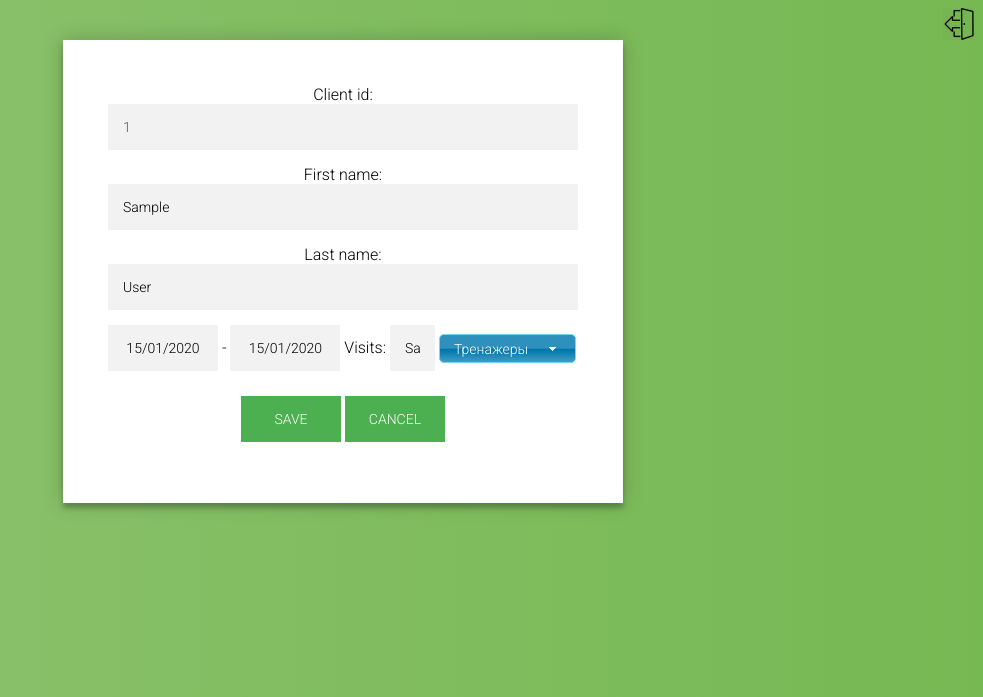
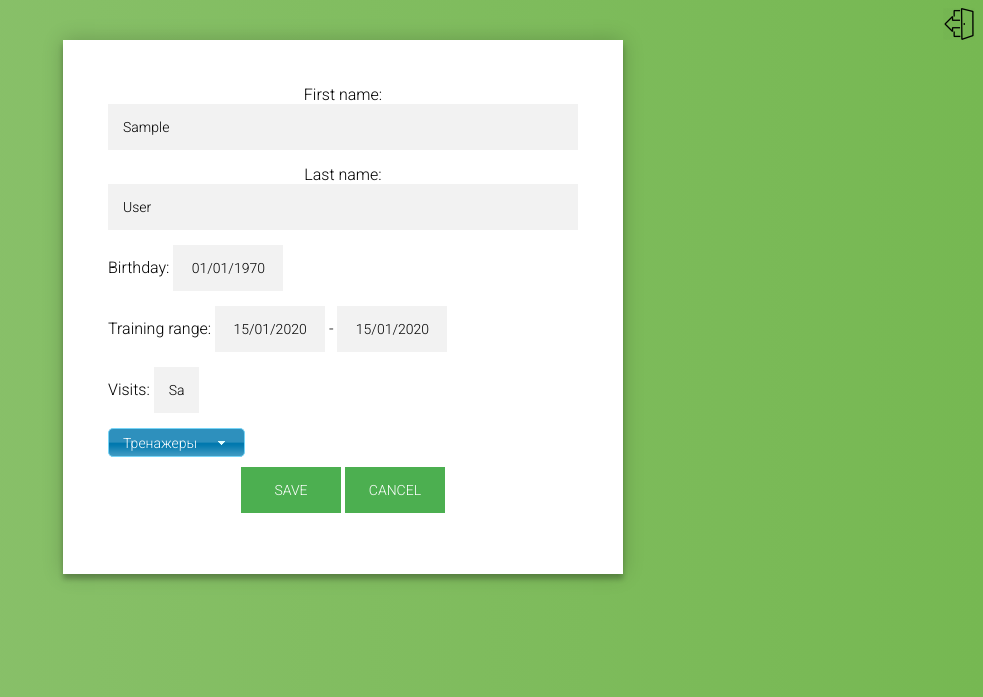
Before and after one commit to chemersasha/rosichi, a PHP site: page /editclient.php?id=1 in a window 1280 px wide. Shown: the top 697 px of the page, without its empty margins (297-1280 px from the left). Run offline with PHP 8.4, Linux system fonts and the light colour scheme; the visitor is signed in with stand-in values (Sample User, id 1); tables that the repository leaves empty or names only in its code hold one stand-in row (values such as "Sample post").

Commit message:
Birthday field has been added

```diff
--- a/adminroom.php
+++ b/adminroom.php
@@ -32,7 +32,7 @@ if(!isset($_SESSION['valid'])) {
     function removeClient(clientId, name) {
       $("#removeClientDialog").dialog({
         open: function() {
-          $('#removeClientDialog').html('<p><b>Client id:</b> '+clientId+'</p><p><b>Name:</b> '+name+'</p><p>Are you sure?</p>');
+          $('#removeClientDialog').html('<p><b>Name:</b> '+name+'</p><p>Are you sure?</p>');
         },
         buttons: {
           "Yes": function() {
@@ -62,7 +62,6 @@ if(!isset($_SESSION['valid'])) {
   <br/>
   <table class="table-fill">
     <thead><tr>
-      <th style="width:90px;">Client id</th>
       <th>Name</th>
       <th style="width:32px;"></th>
       <th style="width:32px;"></th>
@@ -72,7 +71,6 @@ if(!isset($_SESSION['valid'])) {
     <?php
       while ($client = mysqli_fetch_assoc($clients)) {
         echo '<tr>';
-        echo '<td onclick="location.href=\'viewclient.php?id='.$client['id'].'\'; return false;">'.$client['id'].'</td>';
         echo '<td onclick="location.href=\'viewclient.php?id='.$client['id'].'\'; return false;">'.$client['firstname'].' '.$client['lastname'].'</td>';
         echo '<td onclick="location.href=\'viewclient.php?id='.$client['id'].'\'; return false;" class="text-center">'.$client['visits'].'</td>';
         echo '<td><a class="editclient" href="editclient.php?id='.$client['id'].'"><img src="css/img/edit.png"/></a></td>';
--- a/css/addclient.css
+++ b/css/addclient.css
@@ -1,3 +1,7 @@
+.ui-widget {
+  font-family: "Roboto", sans-serif;
+  font-size: 14px;
+}
 .form-content {
   width: 560px;
 }
--- a/css/editclient.css
+++ b/css/editclient.css
@@ -1,8 +1,3 @@
 .form button {
   margin-top: 10px;
 }
-
-.ui-widget {
-  font-family: "Roboto", sans-serif;
-  font-size: 14px;
-}
--- a/editclient.php
+++ b/editclient.php
@@ -1,5 +1,6 @@
 <?php header('Content-type: text/html; charset=utf-8');
 require_once('DBManager.php');
+require_once('src/dateconverter.php');
 
 session_start();
 if(!isset($_SESSION['valid'])) {
@@ -12,13 +13,23 @@ if(!isset($_SESSION['valid'])) {
     $newclientid = $_POST['clientid'];
     $newfirstname = $_POST['firstname'];
     $newlastname = $_POST['lastname'];
-    $newdatefrom = date("Y-m-d", strtotime($_POST['datefrom']));
-    $newdateto = date("Y-m-d", strtotime($_POST['dateto']));
+    $newbirthday = '';
+    if($_POST['birthday'] != '') {
+      $newbirthday = clientDateToServerDate($_POST['birthday']);
+    }
+    $newdatefrom = '';
+    if($_POST['datefrom'] != '') {
+      $newdatefrom = clientDateToServerDate($_POST['datefrom']);
+    }
+    $newdateto = '';
+    if($_POST['dateto'] != '') {
+      $newdateto = clientDateToServerDate($_POST['dateto']);
+    }
     $newvisits = $_POST['visits'];
     $newsection = $_POST['section'];
 
     $DBManager->runQuery(
-      "UPDATE clients SET firstname='$newfirstname', lastname='$newlastname', datefrom='$newdatefrom', dateto='$newdateto', visits='$newvisits', section='$newsection' WHERE id=$newclientid;"
+      "UPDATE clients SET firstname='$newfirstname', lastname='$newlastname', birthday='$newbirthday', datefrom='$newdatefrom', dateto='$newdateto', visits='$newvisits', section='$newsection' WHERE id=$newclientid;"
     );
     header("Location: viewclient.php?id=".$_POST['clientid']);
     exit();
@@ -27,24 +38,35 @@ if(!isset($_SESSION['valid'])) {
   $client = mysqli_fetch_array($DBManager->runQuery("SELECT * FROM clients WHERE id='".$clientid."'"));
   $DBManager->closeConnection();
 
+  $convertedBirthday = '';
+  if (!isEmptyDate($client['birthday'])) {
+    $convertedBirthday = date("d/m/Y", strtotime($client['birthday']));
+  }
+  $convertedDateFrom = '';
+  if (!isEmptyDate($client['datefrom'])) {
     $convertedDateFrom = date("d/m/Y", strtotime($client['datefrom']));
+  }
+  $convertedDateTo = '';
+  if (!isEmptyDate($client['dateto'])) {
     $convertedDateTo = date("d/m/Y", strtotime($client['dateto']));
+  }
 ?>
 <html lang = "en">
 <head>
   <title>Edit client</title>
   <link rel="stylesheet" href="css/common.css">
   <link rel="stylesheet" href="css/form.css">
+  <link rel="stylesheet" href="jquery/jquery-ui.min.css">
   <link rel="stylesheet" href="css/addclient.css">
-  <link rel="stylesheet" href="jquery/jquery-ui.min.css">
   <link rel="stylesheet" href="css/editclient.css">
 
   <script src="jquery/external/jquery/jquery.js"></script>
   <script src="jquery/jquery-ui.min.js"></script>
   <script>
     $(function() {
-      $("#datefrom").datepicker();
-      $("#dateto").datepicker();
+      $("#datefrom").datepicker({dateFormat: 'dd/mm/yy'});
+      $("#dateto").datepicker({dateFormat: 'dd/mm/yy'});
+      $("#birthday").datepicker({changeYear:true, yearRange:"1920:+nn", dateFormat:'dd/mm/yy'});
 
       var section = $("#section");
       section.selectmenu({
@@ -66,8 +88,8 @@ if(!isset($_SESSION['valid'])) {
   <div class="form-content">
     <div class="form">
       <form role="form" action="<?php echo htmlspecialchars($_SERVER['PHP_SELF']);?>" method="post">
-        <div>Client id:</div>
-        <input value="<?php echo $client['id']?>" type="text" disabled>
+        <!-- <div>Client id:</div>
+        <input value="<?php echo $client['id']?>" type="text" disabled> -->
         <input type="hidden" name="clientid" value="<?php echo $client['id']?>">
 
         <div>First name:</div>
@@ -77,15 +99,24 @@ if(!isset($_SESSION['valid'])) {
         <input value="<?php echo $client['lastname']?>" type="text" name="lastname" placeholder="last name" required></br>
 
         <div style="text-align:left;">
+            Birthday:
+            <input value="<?php echo $convertedBirthday?>" class="date" type="text" name="birthday" id="birthday">
+        </div>
+        <div style="text-align:left;">
+            Training range:
             <input value="<?php echo $convertedDateFrom?>" class="date" type="text" name="datefrom" id="datefrom"> -
             <input value="<?php echo $convertedDateTo?>" class="date" type="text" name="dateto" id="dateto">
+        </div>
+        <div style="text-align:left;">
           Visits:
           <input value="<?php echo $client['visits']?>" style="width:45px;text-align:center;" type="text" name="visits">
+        </div>
+        <div style="text-align:left;">
           <select name="section" id="section">
               <option value="Нет">Нет</option>
               <option value="Бокс">Бокс</option>
               <option value="Тренажеры">Тренажеры</option>
-            </select>
+          </select></br>
         </div>
 
         <button type="submit" name="Save">Save</button>
--- /dev/null
+++ b/src/dateconverter.php
@@ -0,0 +1,20 @@
+<?php
+
+function clientDateToServerDate($date) {
+  $date_array = explode("/",$date);
+  $day = $date_array[0];
+  $month = $date_array[1];
+  $year = $date_array[2];
+  $result = "$year-$month-$day";
+  return $result;
+}
+
+function isEmptyDate($date) {
+  $result = false;
+  if ($date == '0000-00-00') {
+    $result = true;
+  }
+  return $result;
+}
+
+?>
```
Also changed, not shown: addclient.php (+23 -11 lines), viewclient.php (+16 -5 lines). Lines whose indentation alone changed are shown as unchanged.
